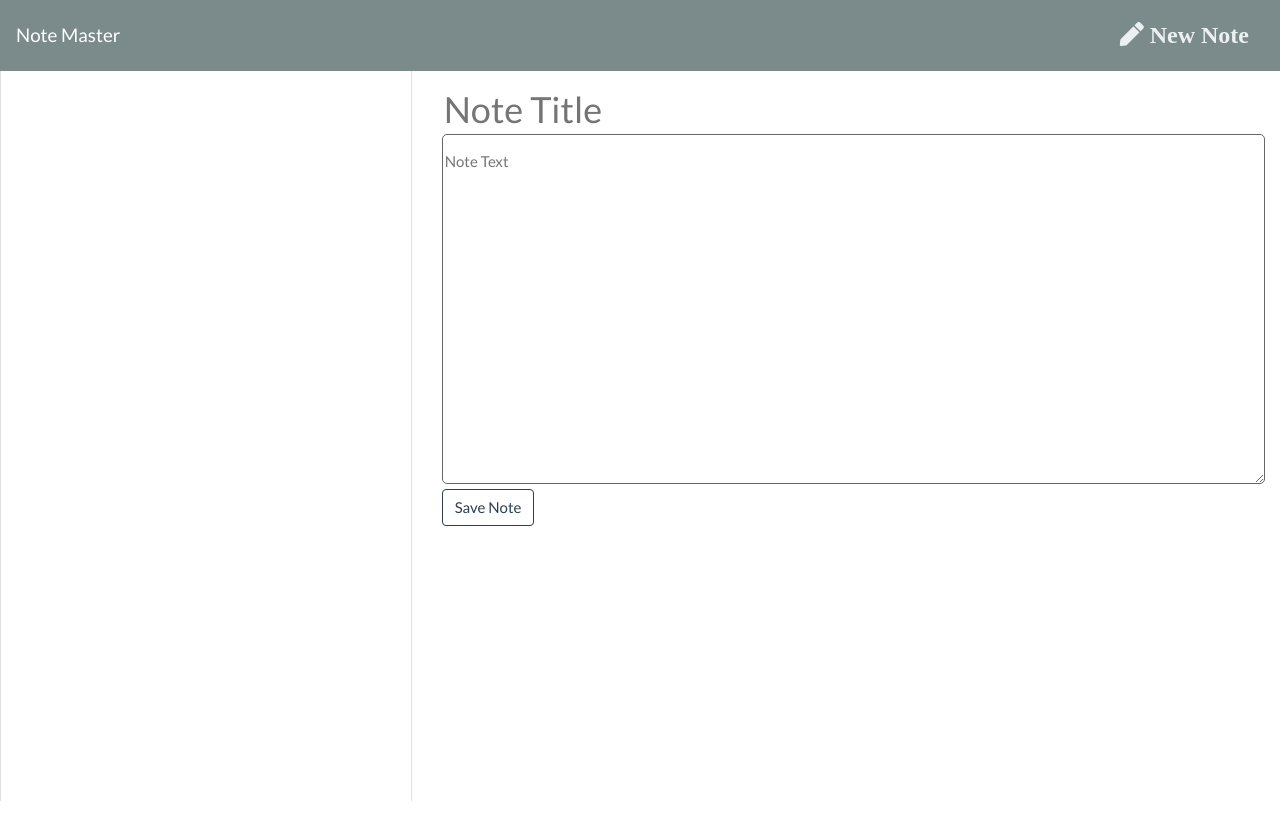
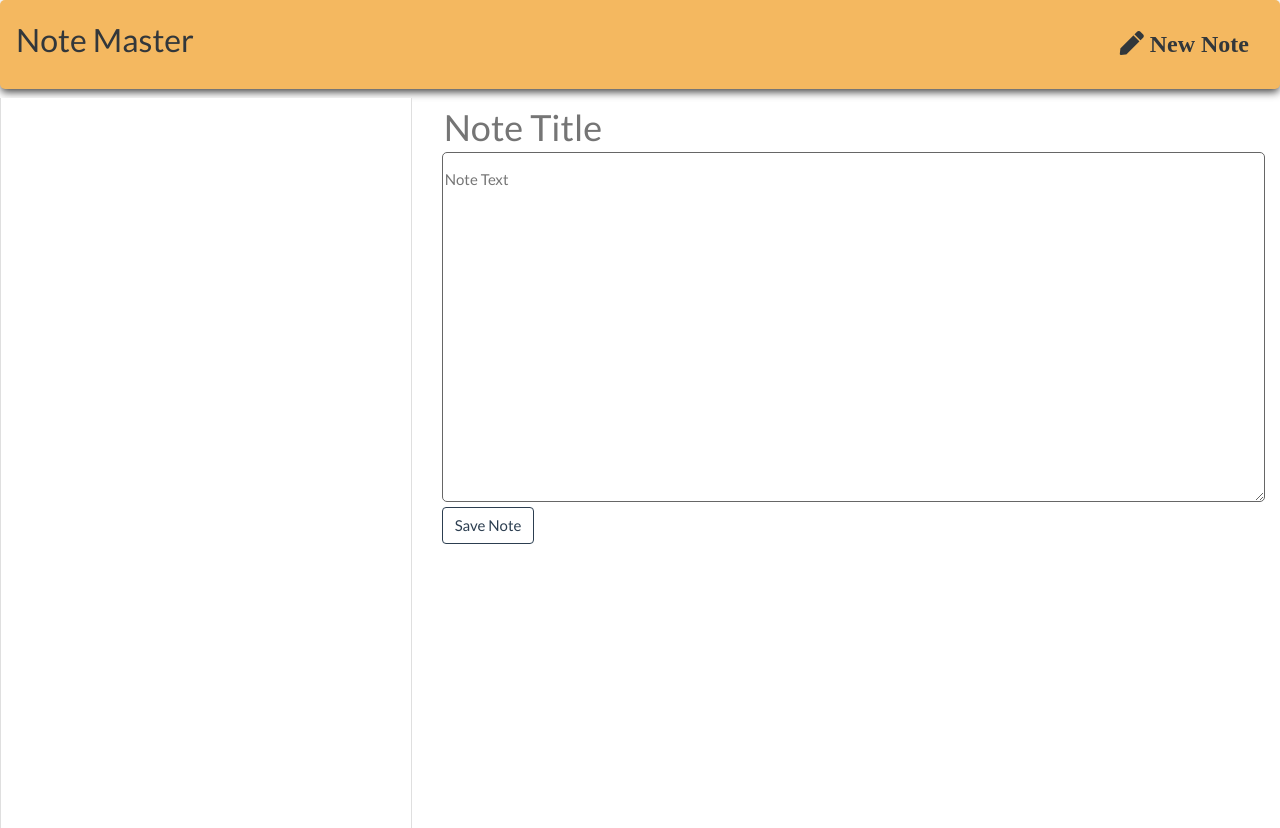
Before and after one commit to falconreid/NoteMaster, a website: page public/notes.html in a window 1280 px wide. Before the commit the page ends 801 px from the top, so only its background shows below. Drawn offline with nearby package versions, Linux system fonts and the light colour scheme; no server answers.

Commit message:
styling changes

```diff
--- a/db.json
+++ b/db.json
@@ -1 +1 @@
-[{"title":"Test Title","text":"Test text","id":0},{"title":"Como Say Whaa?","text":"Lorem ipsum dolor sit amet, ius suas summo disputando ea, et sea modo etiam patrioque. Mea ei inermis voluptaria, est an persius epicuri. Liber putant consetetur id duo. Ut reque possit oblique eos. In cum velit euripidis reformidans.","id":1},{"title":"rberbsr","text":"gbetbrgb","id":2},{"title":"fberbfb","text":"s erer","id":3},{"title":"Hullaballoo","text":"That's some crazy ass activity going on over there...","id":4},{"title":"Gonna Delete This One","text":"Grubhub is the best","id":5}]
+[{"title":"Test Title","text":"Test text","id":0},{"title":"Como Say Whaa?","text":"Lorem ipsum dolor sit amet, ius suas summo disputando ea, et sea modo etiam patrioque. Mea ei inermis voluptaria, est an persius epicuri. Liber putant consetetur id duo. Ut reque possit oblique eos. In cum velit euripidis reformidans.","id":1},{"title":"Hullaballoo","text":"That's some crazy ass activity going on over there...","id":4}]
--- a/public/assets/css/styles.css
+++ b/public/assets/css/styles.css
@@ -73,3 +73,24 @@ body {
   padding: 20px;
   cursor: pointer;
 }
+
+.navbar {
+  -webkit-box-shadow: 0px 4px 8px -1px rgba(0, 0, 0, 0.75);
+  -moz-box-shadow: 0px 4px 8px -1px rgba(0, 0, 0, 0.75);
+  box-shadow: 0px 4px 8px -1px rgba(0, 0, 0, 0.75);
+}
+
+.card {
+  margin-top: 9px !important;
+}
+
+.bg-dark {
+  color: #32373b;
+  background-color: #f4b860 !important;
+  border-radius: 5px;
+}
+
+.bg-dark h3,
+.fas {
+  color: #32373b !important;
+}
--- a/public/notes.html
+++ b/public/notes.html
@@ -20,7 +20,7 @@
 
   <body>
     <nav class="navbar navbar-dark bg-dark">
-      <a class="navbar-brand" href="/">Note Master </a>
+      <a class="navbar-brand" href="/"><h3>Note Master</h3></a>
       <div class="icons">
         <i class="fas fa-save text-light save-note"> Save Note</i>
         <i class="fas fa-pen text-light new-note"> New Note</i>
```
Also changed, not shown: public/index.html (+18 -13 lines).
